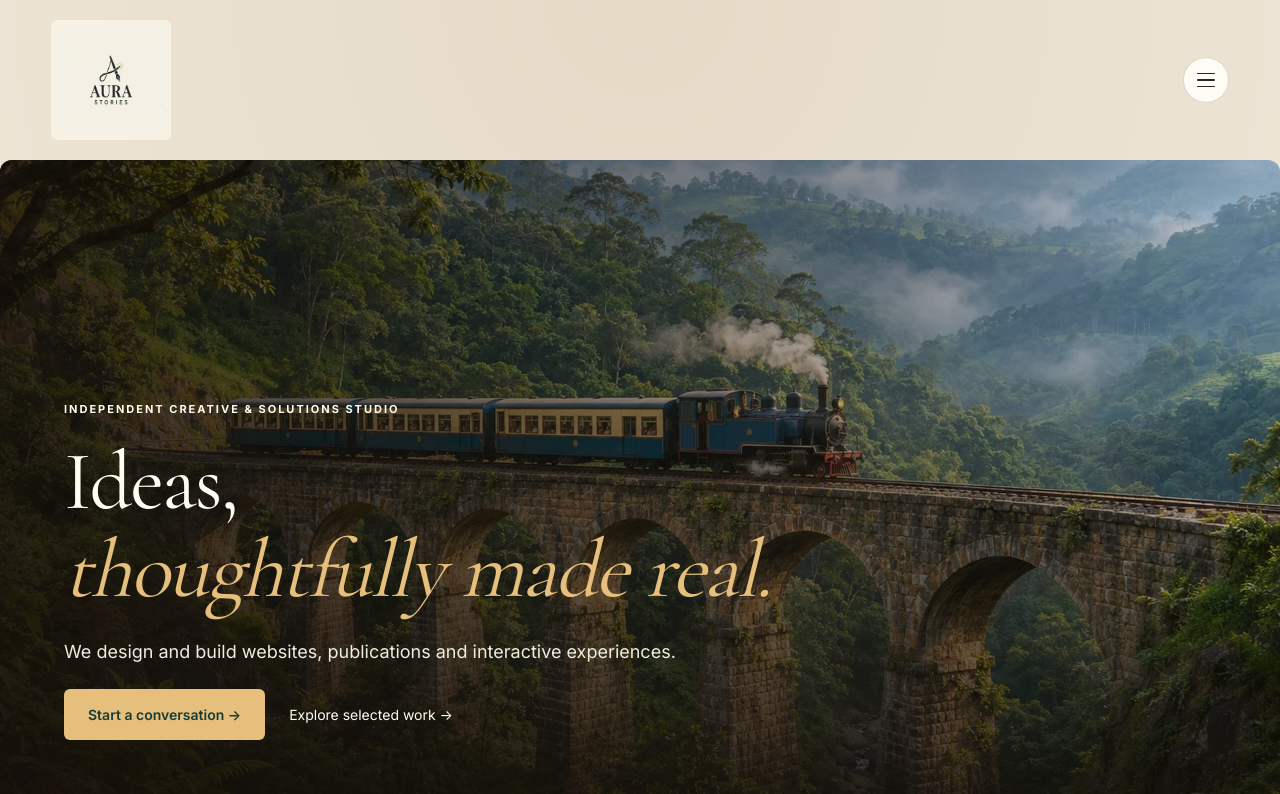
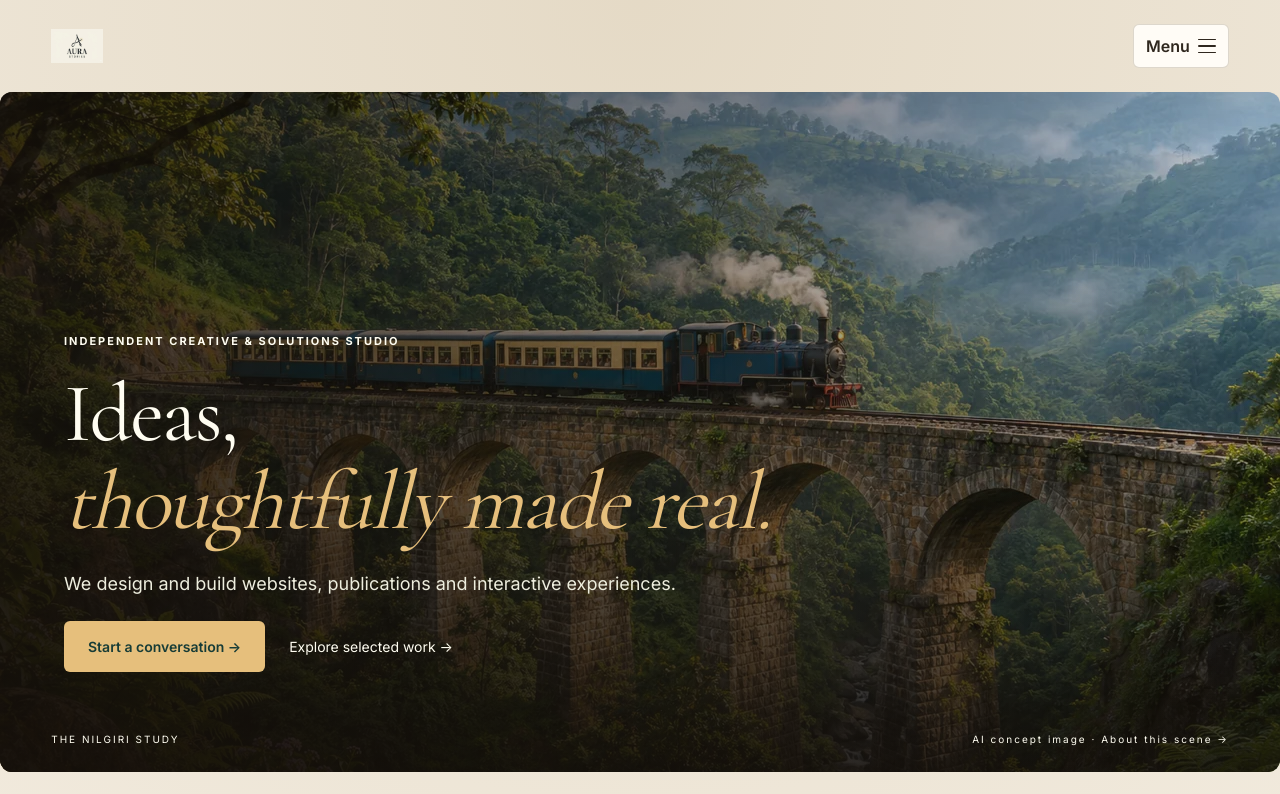
Before and after one commit to AURA-STORIES/aurastories-site, a plain HTML site: page index.html in a window 1280 px wide. Shown: the top 794 px of the page. Drawn offline with nearby package versions, Linux system fonts and the light colour scheme.

Commit message:
Match homepage header to library

```diff
--- a/assets/styles.css
+++ b/assets/styles.css
@@ -1297,22 +1297,13 @@ footer p {
     }
 }
 
-/* Original Aura Stories logo */
+/* Keep the homepage mark the same compact size as the library header. */
 .logo {
-  width: 120px;
-  height: 120px;
+  width: 52px;
+  height: 52px;
   object-fit: contain;
   display: block;
-  background: #f5f1e5;
-  border-radius: 6px;
-  padding: 6px;
-}
-
-@media (max-width: 700px) {
-  .logo {
-    width: 88px;
-    height: 88px;
-  }
+  border-radius: var(--radius-sm);
 }
 
 /* Single railway film */
@@ -1642,15 +1633,18 @@ h2 em {
 /* One three-line menu at every viewport size */
 .site-header { position: relative; z-index: 40; }
 .nav-toggle {
-  display: grid;
-  width: 46px;
-  height: 46px;
-  flex: 0 0 46px;
-  place-items: center;
+  display: inline-flex;
+  width: auto;
+  height: 44px;
+  min-height: 44px;
+  flex: 0 0 auto;
+  align-items: center;
+  justify-content: center;
+  gap: var(--space-2);
   margin-left: auto;
-  padding: 0;
+  padding: var(--space-2) var(--space-3);
   border: 1px solid var(--color-border);
-  border-radius: 50%;
+  border-radius: var(--radius-sm);
   background: var(--color-surface);
 }
 
--- a/index.html
+++ b/index.html
@@ -28,7 +28,7 @@
   rel="stylesheet"
 >
     <link rel="stylesheet" href="assets/tokens.css?v=5">
-    <link rel="stylesheet" href="assets/styles.css?v=7">
+    <link rel="stylesheet" href="assets/styles.css?v=8">
     <script src="assets/theme.js?v=2"></script>
     <script defer src="assets/navigation.js?v=5"></script>
     <script defer src="assets/app.js?v=7"></script>
@@ -40,7 +40,7 @@
 <body class="studio-home"><a class="skip" href="#main">Skip to content</a>
     <header class="site-header"><a href="#" aria-label="Aura Stories home"><img class="logo" src="assets/aura-logo.jpg"
                 alt="Aura Stories"></a>
-        <button class="nav-toggle" id="nav-toggle" type="button" aria-label="Open menu" aria-expanded="false" aria-controls="primary-nav"><span class="menu-lines" aria-hidden="true"><i></i><i></i><i></i></span></button>
+        <button class="nav-toggle" id="nav-toggle" type="button" aria-label="Open menu" aria-expanded="false" aria-controls="primary-nav"><span>Menu</span><span class="menu-lines" aria-hidden="true"><i></i><i></i><i></i></span></button>
         <nav id="primary-nav" aria-label="Main navigation" inert>
             <a href="#services">What we do</a><a href="#playground">Playground</a><a href="#work">Selected work</a>
             <a class="button small" href="#contact">Let’s create</a><a href="/library/">Books &amp; Stories</a>
```
